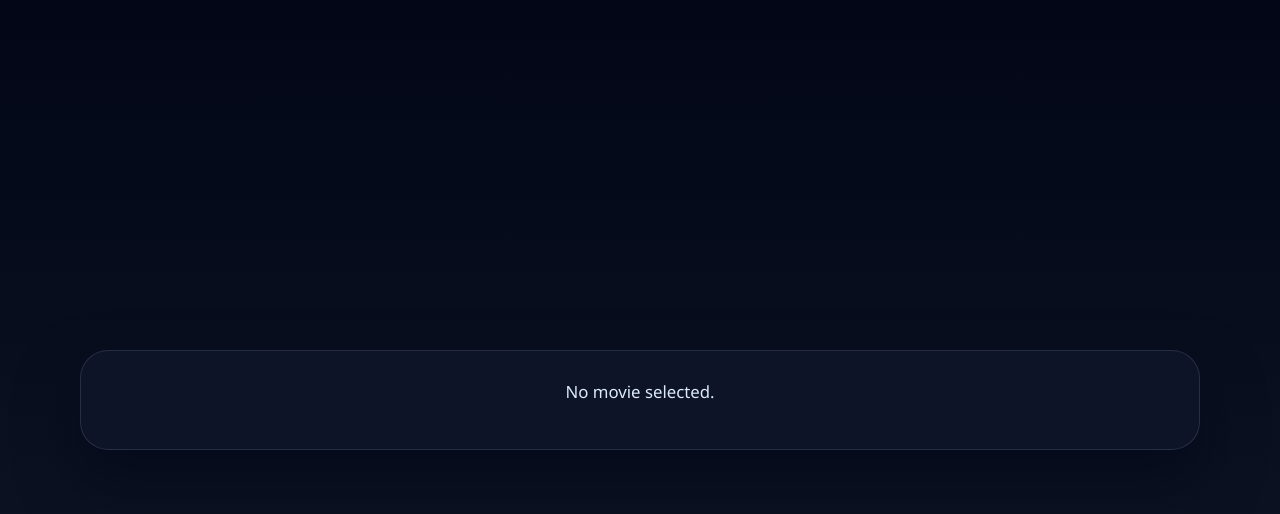
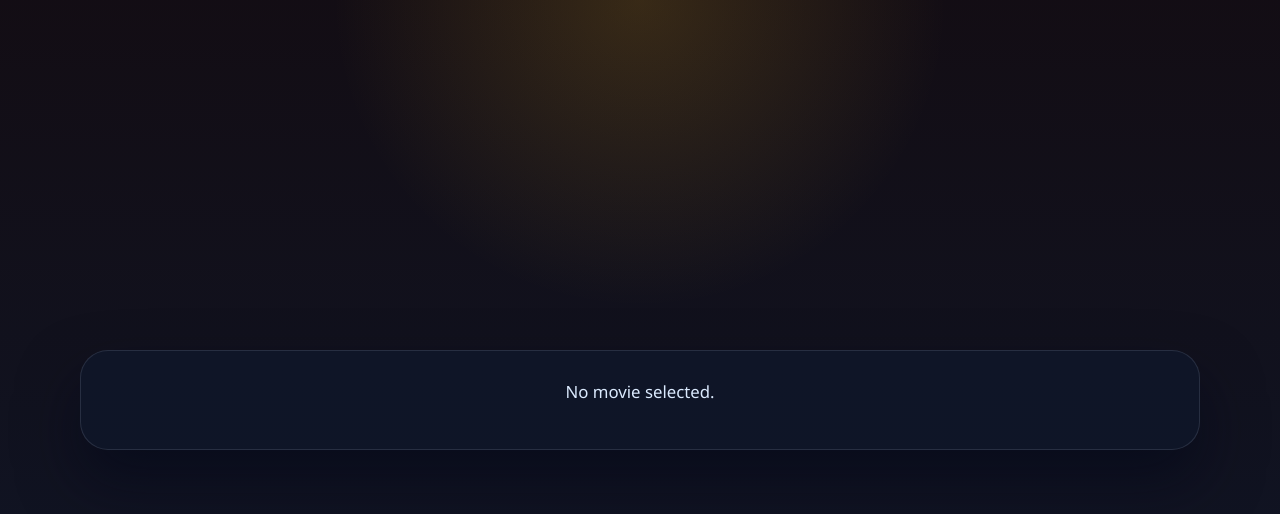
Before and after one commit to mohithp02/FilmoraX, a React (Vite) app: page /Movie in a window 1280 px wide. Shown: the top 514 px of the page. Built offline with nearby package versions, Linux system fonts and the light colour scheme.

Commit message:
modified the design

```diff
--- a/src/App.css
+++ b/src/App.css
@@ -66,8 +66,7 @@
 }
 
 .landing-page {
-  background: #050b18;
-
+  background: linear-gradient(180deg, #0b0d17 0%, #18131d 38%, #0b1020 100%);
 }
 
 .hero-section {
@@ -183,7 +182,9 @@
 .results-section {
   min-height: 100vh;
   padding: 72px 24px 90px;
-  background: linear-gradient(180deg, #0b1120 0%, #0f172a 100%);
+  background:
+    radial-gradient(circle at top, rgba(251, 191, 36, 0.18), transparent 28%),
+    linear-gradient(180deg, rgba(31, 17, 18, 0.98) 0%, rgba(15, 23, 42, 0.94) 100%);
 }
 
 .results-inner {
@@ -283,7 +284,9 @@
   align-items: center;
   justify-content: center;
   padding: 48px 24px;
-  background: linear-gradient(180deg, #020617 0%, #111827 100%);
+  background:
+    radial-gradient(circle at top, rgba(251, 191, 36, 0.16), transparent 30%),
+    linear-gradient(180deg, rgba(19, 13, 20, 0.98) 0%, rgba(15, 23, 42, 0.96) 100%);
 }
 
 .detail-card {
--- a/src/components/Header.jsx
+++ b/src/components/Header.jsx
@@ -1,7 +1,9 @@
 import React from 'react'
-import { Link } from 'react-router-dom'
+import { Link} from 'react-router-dom'
 
 function Header() {
+
+
   return (
     <header className='top-header'>
       <div className='header-inner'>
--- a/src/index.css
+++ b/src/index.css
@@ -9,7 +9,7 @@ html {
 body {
   margin: 0;
   font-family: 'Segoe UI', Tahoma, Geneva, Verdana, sans-serif;
-  background: #050b18;
+  background: #0a0f1a;
   color: #f8fafc;
 }
 
--- a/src/pages/Landing.jsx
+++ b/src/pages/Landing.jsx
@@ -1,10 +1,14 @@
-import React, { useState } from 'react'
+import React, { useEffect, useState } from 'react'
 import Header from '../components/Header';
 import Movieview from './Movieview';
 
 function Landing() {
     const [movieState, setMovieState] = useState("")
     const [movies, setMovies] = useState([])
+
+    useEffect(() => {
+        window.scrollTo(0, 0)
+    }, [])
 
     const checkMovie = (value) => {
         if (!value.trim()) {
@@ -42,7 +46,7 @@ function Landing() {
                     <h1 className='hero-title'>Discover your next favorite movie</h1>
                     <p className='hero-subtitle'>Search the latest movies, explore results instantly, and open any title for full details.</p>
 
-                    <div className='search-panel'>
+                    <div id='landing-search' className='search-panel'>
                         <div className='search-row'>
                             <input
                                 placeholder='Enter a Movie'
```
